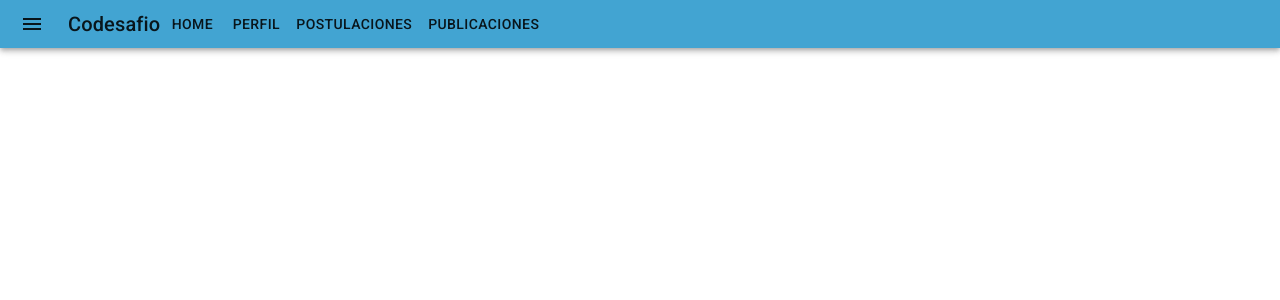
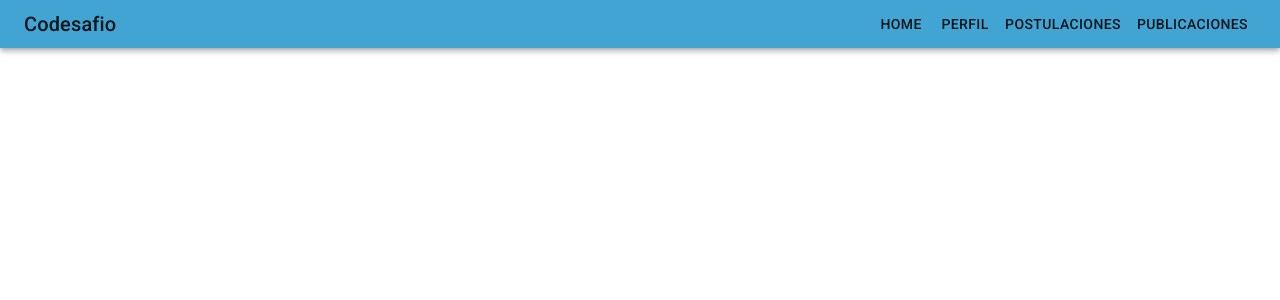
Before and after one commit to luizzzito/CODESAFIO-Frontend, a React (Vite) app: page / in a window 1280 px wide. Shown: the top 300 px of the page. Built offline with nearby package versions, Linux system fonts and the light colour scheme.

Commit message:
Implementacion primitiva del sidebar y navbar

```diff
--- a/src/core/components/NavListDrawer.jsx
+++ b/src/core/components/NavListDrawer.jsx
@@ -10,6 +10,7 @@ import {
   return (
     <Box sx={{ width: 250, bgcolor: "white", height: "100%" }}>
       <nav>
+        {/* Para cada item que recibe, va a crear un boton con icono */}
         {navLinks.map((item) => (
           <List key={item.title}>
             <ListItem>
--- a/src/core/components/Navbar.jsx
+++ b/src/core/components/Navbar.jsx
@@ -1,4 +1,4 @@
-import DeleteIcon from "@mui/icons-material/Delete";
+import { useState } from "react";
 import {
   Button,
   Box,
@@ -6,9 +6,15 @@ import {
   Toolbar,
   IconButton,
   Typography,
+  Drawer,
 } from "@mui/material";
+
+//Drawer del sidebar
+import NavListDrawer from "./NavListDrawer";
+
+//Iconos utilizados
+import DeleteIcon from "@mui/icons-material/Delete";
 import MenuIcon from "@mui/icons-material/Menu";
-import { useState } from "react";
 
 export default function Navbar() {
   const [open, setOpen] = useState(false);
@@ -35,21 +41,22 @@ export default function Navbar() {
     },
   ];
   return (
+    <nav>
       <AppBar position="static">
         <Toolbar variant="dense">
           <IconButton
             edge="start"
             color="inherit"
             aria-label="menu"
-          sx={{ mr: 2 }}
+            sx={{ mr: 2, display: { xs: "flex", sm: "none" } }}
             onClick={() => setOpen(true)}
           >
             <MenuIcon />
           </IconButton>
-        <Typography variant="h6" color="inherit" component="div">
+          <Typography variant="h6" color="inherit" sx={{ flexGrow: 1 }}>
             Codesafio
           </Typography>
-        <Box sx={{ display: { xs: "none", sm: "flex" } }}>
+          <Box edge="" sx={{ display: { xs: "none", sm: "flex" } }}>
             {navLinks.map((item) => (
               <Button
                 color="inherit"
@@ -63,5 +70,14 @@ export default function Navbar() {
           </Box>
         </Toolbar>
       </AppBar>
+      <Drawer
+        open={open}
+        anchor="left"
+        onClose={() => setOpen(false)}
+        sx={{ display: { xs: "flex", sm: "none" } }}
+      >
+        <NavListDrawer navLinks={navLinks} />
+      </Drawer>
+    </nav>
   );
 }
```
Also changed, not shown: src/App.jsx (+1 -9 lines). Lines whose indentation alone changed are shown as unchanged.
